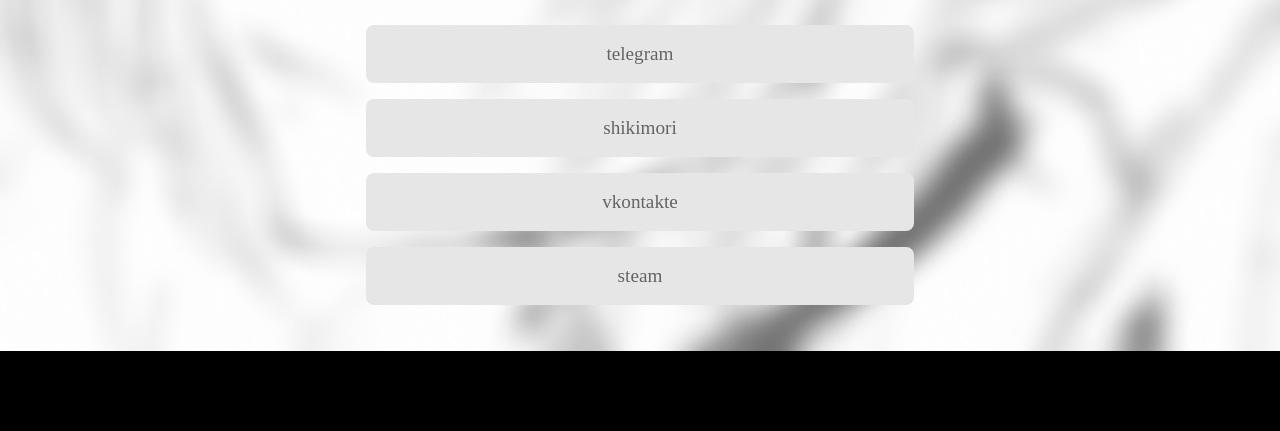
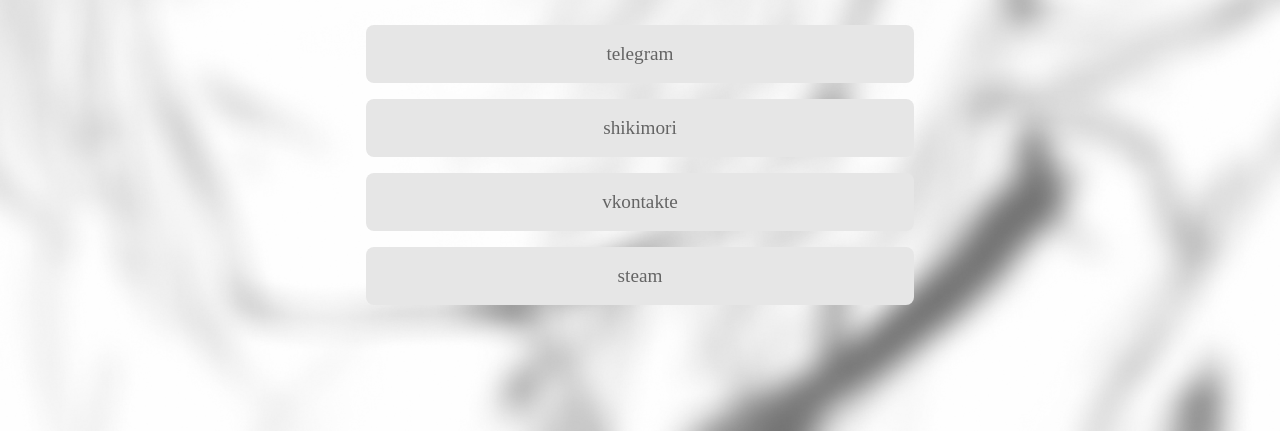
Before and after one commit to merrow7/merrow7.github.io, a plain HTML site: page index.html in a window 1280 px wide. Shown: the part 369-800 px from the top of the page. Drawn offline with nearby package versions, Linux system fonts and the light colour scheme; a web font is replaced by a local one.

Commit message:
Update style.css

```diff
--- a/css/style.css
+++ b/css/style.css
@@ -6,11 +6,13 @@
 
 body {
     color: rgb(77 77 77);
-	font-family: Comfortaa;
+    font-family: gilroy;
     background-image: url(../img/background.png);
     background-repeat: no-repeat;
+    background-position: center center;
+    background-attachment: fixed;
     background-size: cover;
-    background-color: #000;
+    background-color: #fff;
     text-align: center;
 }
 
```
